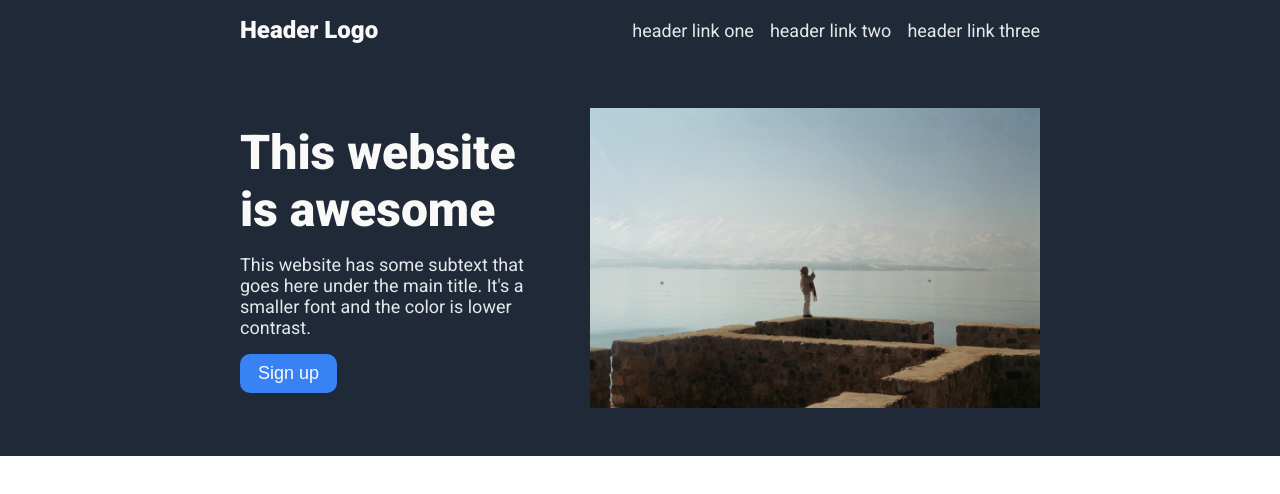
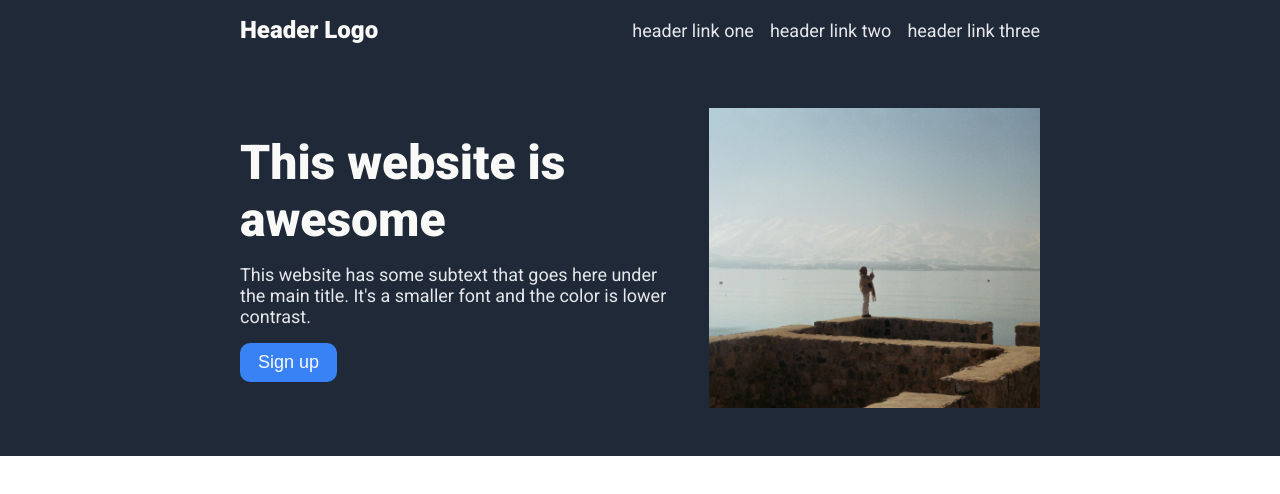
Before and after one commit to harryscully/landing-page, a plain HTML site: page index.html in a window 1280 px wide. Drawn offline with Linux system fonts and the light colour scheme.

Commit message:
Fix scaling issue in hero section

```diff
--- a/style.css
+++ b/style.css
@@ -61,6 +61,8 @@ body {
     justify-content: center;
     align-items: flex-start;
     gap: 1em;
+    min-width: 280px;
+    max-width: 500px;
 }
 
  h1 {
@@ -91,7 +93,7 @@ body {
 
 .img-container {
     display: flex;
-    flex-shrink: 0;
+    flex-shrink: 0.5;
 }
 
 .hero-image {
```
